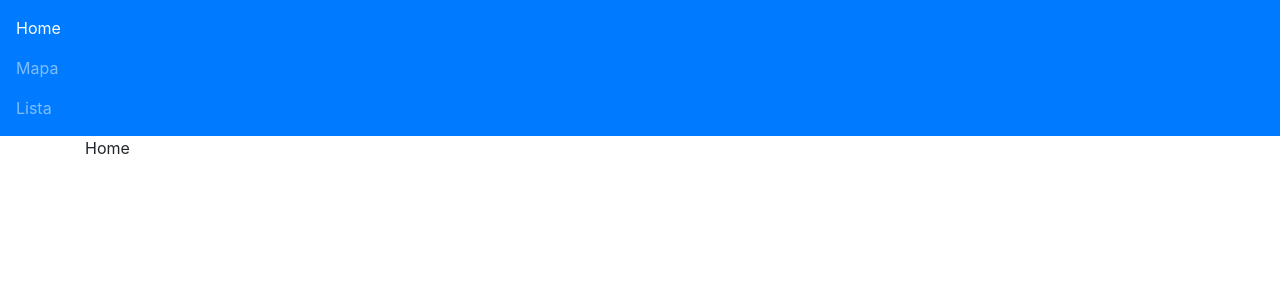
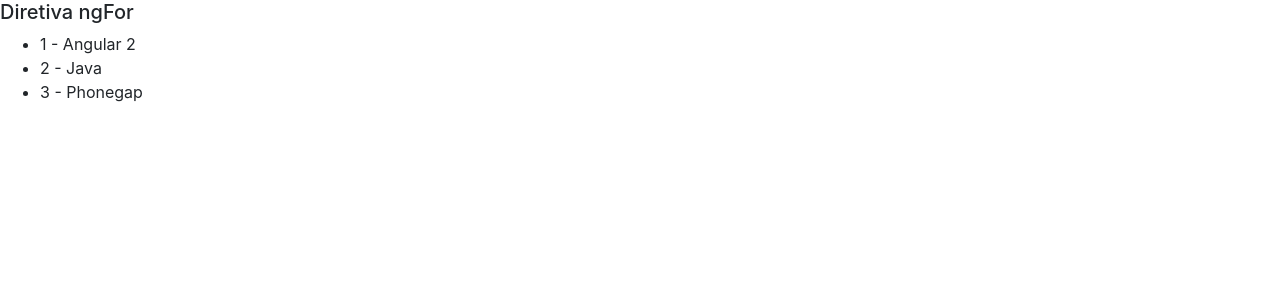
Before and after one commit to aSumiko/CursoAngular, an Angular app in the folder diretivas/: page / in a window 1280 px wide. Shown: the top 300 px of the page. Built offline with nearby package versions, Linux system fonts and the light colour scheme.

Commit message:
Diretivas_ngFor

```diff
--- a/diretivas/src/app/app.component.html
+++ b/diretivas/src/app/app.component.html
@@ -1,2 +1,3 @@
 <!--<app-diretiva-ngif></app-diretiva-ngif>-->
-<app-diretiva-ngswitch></app-diretiva-ngswitch>
+<!--<app-diretiva-ngswitch></app-diretiva-ngswitch>-->
+<app-diretiva-ngfor></app-diretiva-ngfor>
--- a/diretivas/src/app/app.module.ts
+++ b/diretivas/src/app/app.module.ts
@@ -5,12 +5,14 @@ import { AppRoutingModule } from './app-routing.module';
 import { AppComponent } from './app.component';
 import { DiretivaNgifComponent } from './diretiva-ngif/diretiva-ngif.component';
 import { DiretivaNgswitchComponent } from './diretiva-ngswitch/diretiva-ngswitch.component';
+import { DiretivaNgforComponent } from './diretiva-ngfor/diretiva-ngfor.component';
 
 @NgModule({
   declarations: [
     AppComponent,
     DiretivaNgifComponent,
-    DiretivaNgswitchComponent
+    DiretivaNgswitchComponent,
+    DiretivaNgforComponent
   ],
   imports: [
     BrowserModule,
--- /dev/null
+++ b/diretivas/src/app/diretiva-ngfor/diretiva-ngfor.component.html
@@ -0,0 +1,7 @@
+<h5>Diretiva ngFor</h5>
+
+<ul>
+  <li *ngFor="let curso of cursos, let i = index">
+    {{ i + 1  }} - {{ curso }}
+  </li>
+</ul>
--- /dev/null
+++ b/diretivas/src/app/diretiva-ngfor/diretiva-ngfor.component.ts
@@ -0,0 +1,19 @@
+import { Component } from '@angular/core';
+
+@Component({
+  selector: 'app-diretiva-ngfor',
+  templateUrl: './diretiva-ngfor.component.html',
+  styleUrls: ['./diretiva-ngfor.component.scss']
+})
+export class DiretivaNgforComponent {
+  cursos: string[] = ["Angular 2", "Java", "Phonegap"];
+
+  ngOnInit(){
+    for (let i=0; i<this.cursos.length; i++){
+      let curso = this.cursos[i];
+    }
+
+  }
+
+
+}
```
Also changed, not shown: diretivas/src/app/diretiva-ngfor/diretiva-ngfor.component.scss (added), 1 other file (tests, documents, lock files or other folders).
